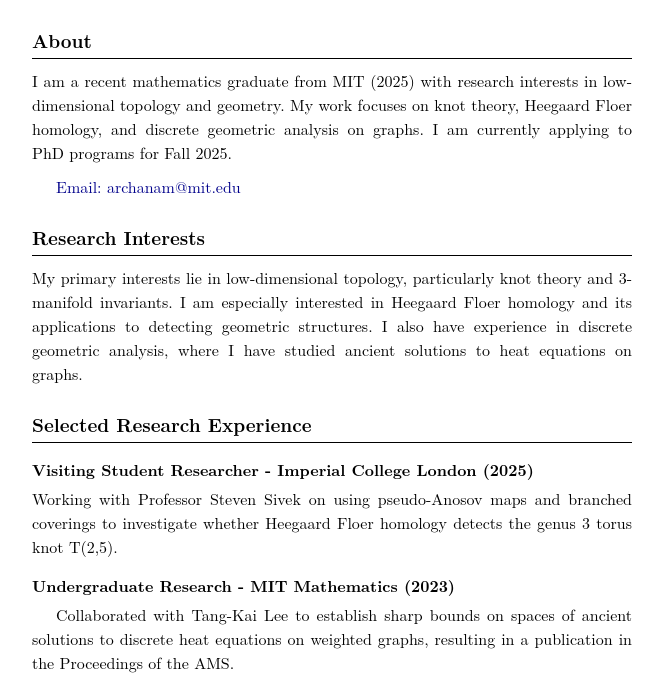
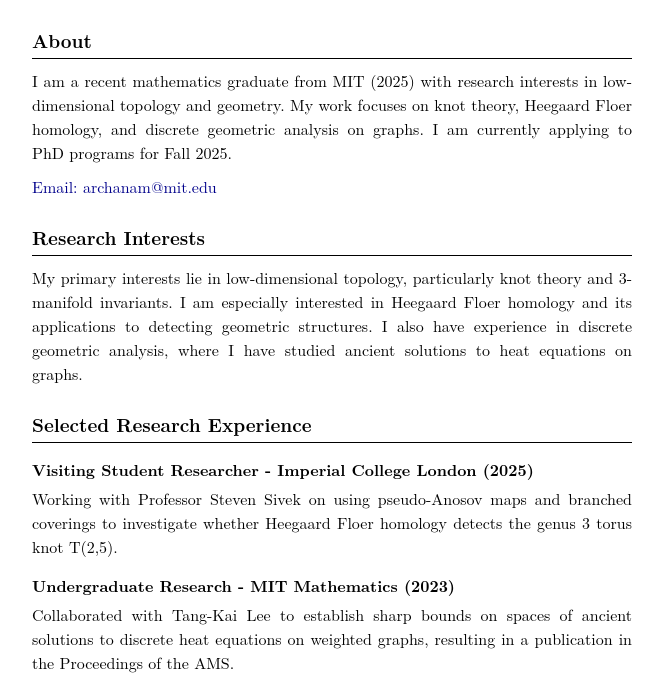
Before and after one commit to praveen-cloudclarity/archanamohandas, a plain HTML site: page index.html in a window 1280 px wide. Shown: the part 111-800 px from the top of the page, without its empty margins (308-971 px from the left). Drawn offline with Linux system fonts and the light colour scheme.

Commit message:
changed to latex font

```diff
--- a/styles.css
+++ b/styles.css
@@ -91,7 +91,4 @@ h2 + p, h3 + p {
     margin-top: 5px;
 }
 
-/* LaTeX-style paragraph indentation (optional) */
-section p:not(:first-of-type) {
-    text-indent: 1.5em;
-}
+/* No paragraph indentation - all text left-aligned */
```
